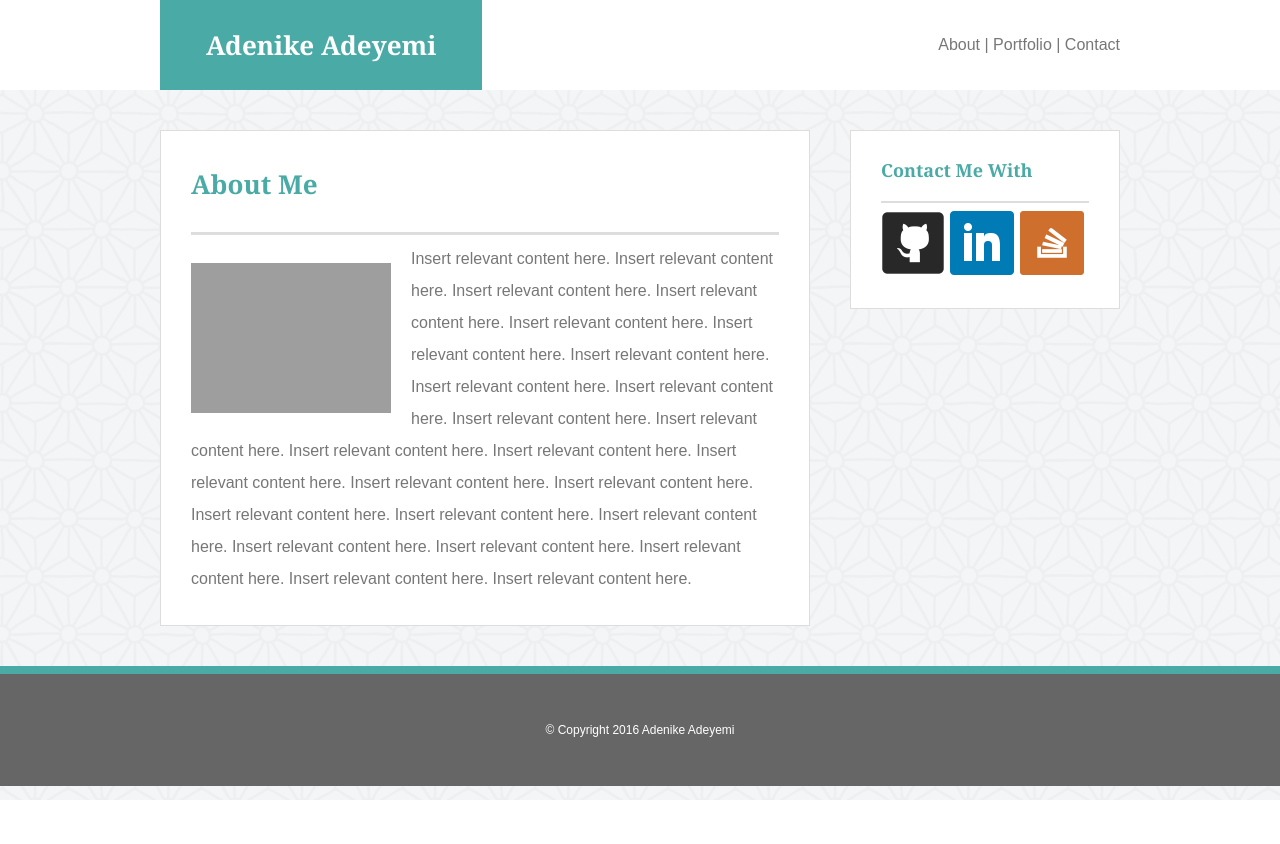
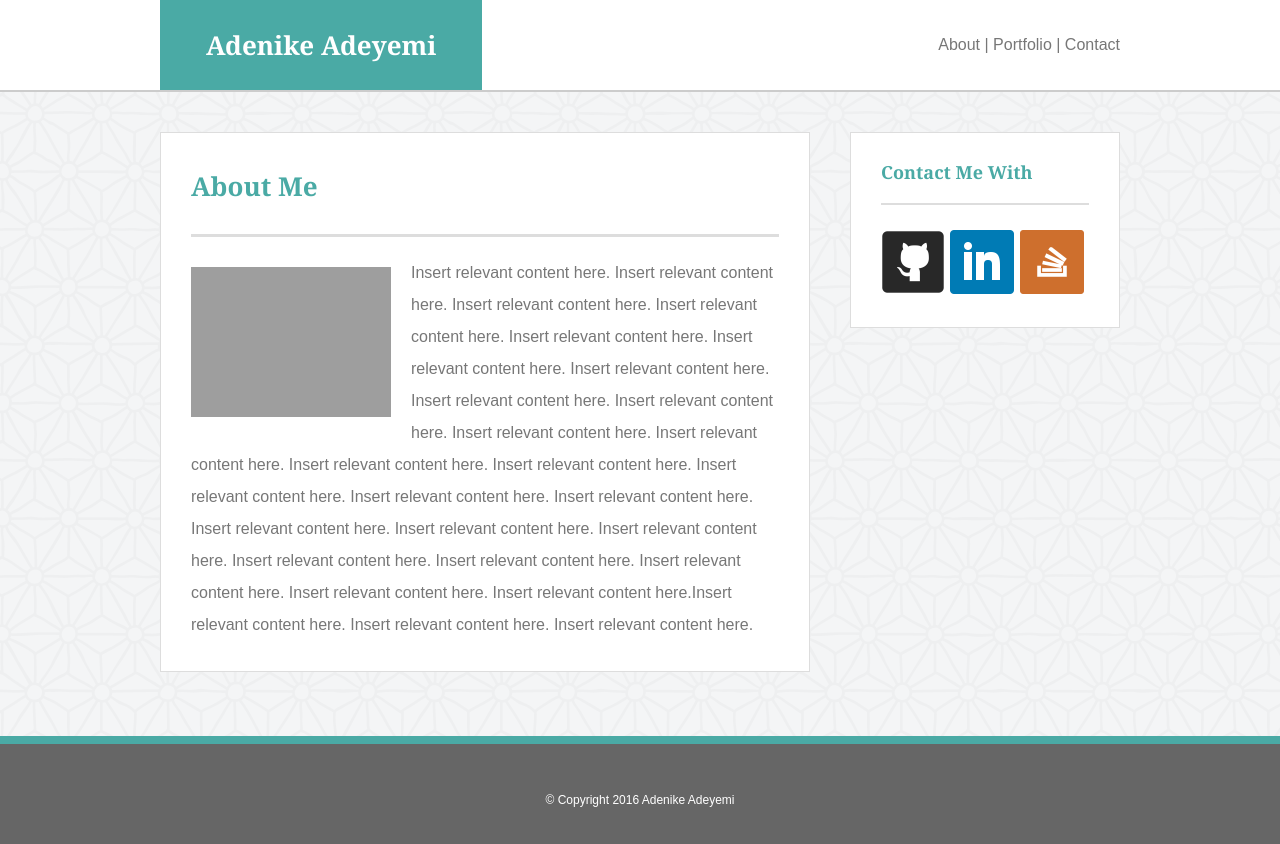
Before and after one commit to nikea1/Basic-Portfolio, a PHP site: page / in a window 1280 px wide. Before the commit the page ends 800 px from the top, so only its background shows below. Run offline with PHP 8.4, Linux system fonts and the light colour scheme; grey boxes are pictures that could not be loaded.

Commit message:
applied bonus material hover links and sticky footer

```diff
--- a/assets/css/style.css
+++ b/assets/css/style.css
@@ -1,11 +1,50 @@
+/* Sticky Footer */
+
+* {
+	margin: 0;
+}
+html, body {
+	height: 100%;
+}
+.wrapper {
+	min-height: 100%;
+	height: auto !important;
+	height: 100%;
+	margin: 0 auto -4em;
+}
+footer, .push {
+	clear: both;
+	height: 4em;
+}
+/* End of Sticky Footer stuff*/
+
+body{
+	background-image: url("../images/asanoha-400px.png");
+
+}
+
+h1,h2,h3,h4,h5,h6{
+	font-family: 'Georgia', Times, 'Times New Roman', serif;
+	font-weight: bold;
+
+}
+
 #header-container {
 	height: 90px;
 	background: #ffffff;
 	border-bottom-style: solid;
-	border-bottom--width: 2px;
+	border-bottom-width: 2px;
 	border-color: #cccccc;
 	overflow: auto;
 
+}
+
+h1{
+	font-size: 26px;
+}
+
+h2{
+	font-size: 18px;
 }
 
 header{
@@ -13,26 +52,9 @@ header{
 	background: #4aaaa5;
 	color: #ffffff;
 	font-weight: bold;
-
 	margin-left: 160px;
 	padding: 10px;
 	float: left;
-}
-
-h1{
-	font-size: 26px;
-}
-
-h1.sub-header{
-	margin: 10px 0px 35px 0px;
-}
-
-h2.sub-header{
-	margin-bottom: 22px;
-}
-
-h2{
-	font-size: 18px;
 }
 
 header h1{
@@ -47,18 +69,7 @@ nav{
 
 }
 
-h1,h2,h3,h4,h5,h6{
-	font-family: 'Georgia', Times, 'Times New Roman', serif;
-	font-weight: bold;
-
-}
-
-body{
-	background-image: url("../images/asanoha-400px.png");
-
-}
-
-nav a,  p, label, .text-input, textarea, .submit-button {
+nav a, p, label, .text-input, textarea, .submit-button {
 	color: #777777;
 	text-decoration: none;
 	font-family: 'Arial', 'Helvetica Neue', Helvetica, sans-serif;
@@ -70,17 +81,24 @@ nav p{
 	vertical-align: middle;
 }
 
-p{
-	line-height: 2;
+nav a:hover{
+	color:#4AAAA5;
+}
+
+nav a:active{
+	color:#AA6B4A;
+}
+
+h1.sub-header{
+	margin: 10px 0px 35px 0px;
+}
+
+h2.sub-header{
+	margin-bottom: 22px;
 }
 
 .sub-header{
 	color: #4aaaa5;
-}
-
-#self-image{
-	margin: 20px 20px 20px 0px;
-	float:left;
 }
 
 #mid-container{
@@ -106,9 +124,22 @@ section hr{
 	background-color: #dddddd;
 	border: none;
 }
+/* About styles*/
+.container{
+	margin-top: 20px;
+}
 
+#self-image{
+	margin: 10px 20px 20px 0px;
+	float:left;
+}
 
-/*Contact*/
+p{
+	line-height: 2;
+}
+/*end of About Styles*/
+
+/*Contact styles*/
 form{
 	margin-top: 27px;
 }
@@ -173,8 +204,6 @@ a h3{
 	top: 137px;*/
 }
 
-
-
 .project_link{
 	float:left;
 	width: 274px;
@@ -199,11 +228,13 @@ aside{
 	float: right;
 	padding: 30px;
 
+
 }
 
 aside a{
 	float:left;
 	width:33.3%;
+	margin-top: 25px;
 }
 
 aside hr{
@@ -222,6 +253,7 @@ footer{
 	border-color: #4aaaa5;
 	border-top-width: 8px;
 	padding: 50px;
-	clear:both;
+	height:0;
+
 
 }
--- a/contact.html
+++ b/contact.html
@@ -9,6 +9,7 @@
 		<link rel="stylesheet" type="text/css" href="assets/css/style.css">
 	</head>
 	<body>
+		<div class="wrapper">
 			<div id="header-container">
 				<!-- header -->
 				<header>
@@ -62,7 +63,9 @@
 					<a href="http://stackoverflow.com/users/6491566/nike-adeyemi">
 						<img src="assets/images/1466570780_stackoverflow-square-social-media.png" alt="StackOverFlow" height="64" width="64"></a>
 				</aside>
-		</div>
+			</div><!-- mid container-->
+			<div class="push"></div>
+		</div><!-- wrapper -->
 		<!-- footer -->
 		<footer>
 			&copy; Copyright 2016 Adenike Adeyemi
--- a/index.html
+++ b/index.html
@@ -10,7 +10,7 @@
 	</head>
 	<!-- Body -->
 	<body>
-
+		<div class="wrapper">
 		<div id="header-container">
 			<!-- Header-->
 			<header>
@@ -31,6 +31,7 @@
 				<section>
 					<h1 class="sub-header">About Me</h1>
 					<hr>
+					<div class="container">
 					<img id="self-image" src="http://lorempixel.com/200/150/" alt="temporary picture">
 					<p>
 						Insert relevant content here. Insert relevant content here. Insert relevant content here. Insert relevant content here.
@@ -38,8 +39,10 @@
 						Insert relevant content here. Insert relevant content here. Insert relevant content here. Insert relevant content here.
 						Insert relevant content here. Insert relevant content here. Insert relevant content here. Insert relevant content here.
 						Insert relevant content here. Insert relevant content here. Insert relevant content here. Insert relevant content here.
-					Insert relevant content here. Insert relevant content here. Insert relevant content here. Insert relevant content here.
+						Insert relevant content here. Insert relevant content here. Insert relevant content here. Insert relevant content here.Insert relevant content here. Insert relevant content here. Insert relevant content here.
+
 					</p>
+					</div>
 
 				</section>
 
@@ -58,7 +61,9 @@
 					<a href="http://stackoverflow.com/users/6491566/nike-adeyemi">
 						<img src="assets/images/1466570780_stackoverflow-square-social-media.png" alt="StackOverFlow" height="64" width="64"></a>
 				</aside>
-		</div>
+			</div><!-- mid container -->
+			<div class="push"></div>
+		</div><!-- wrapper-->
 		<!-- Footer -->
 		<footer>
 			&copy; Copyright 2016 Adenike Adeyemi
--- a/portfolio.html
+++ b/portfolio.html
@@ -9,7 +9,7 @@
 		<link rel="stylesheet" type="text/css" href="assets/css/style.css">
 	</head>
 	<body>
-
+			<div class="wrapper">
 			<!-- main header -->
 			<div id="header-container">
 				<header>
@@ -72,6 +72,8 @@
 					<a href="http://stackoverflow.com/users/6491566/nike-adeyemi"><img src="assets/images/1466570780_stackoverflow-square-social-media.png" alt="StackOverFlow" height="64" width="64"></a>
 				</aside>
 			</div>
+			<div class="push"></div>
+		</div><!-- wrapper -->
 		<!-- Footer -->
 		<footer>
 			&copy; Copyright 2016 Adenike Adeyemi
```
Lines whose indentation alone changed are shown as unchanged.
